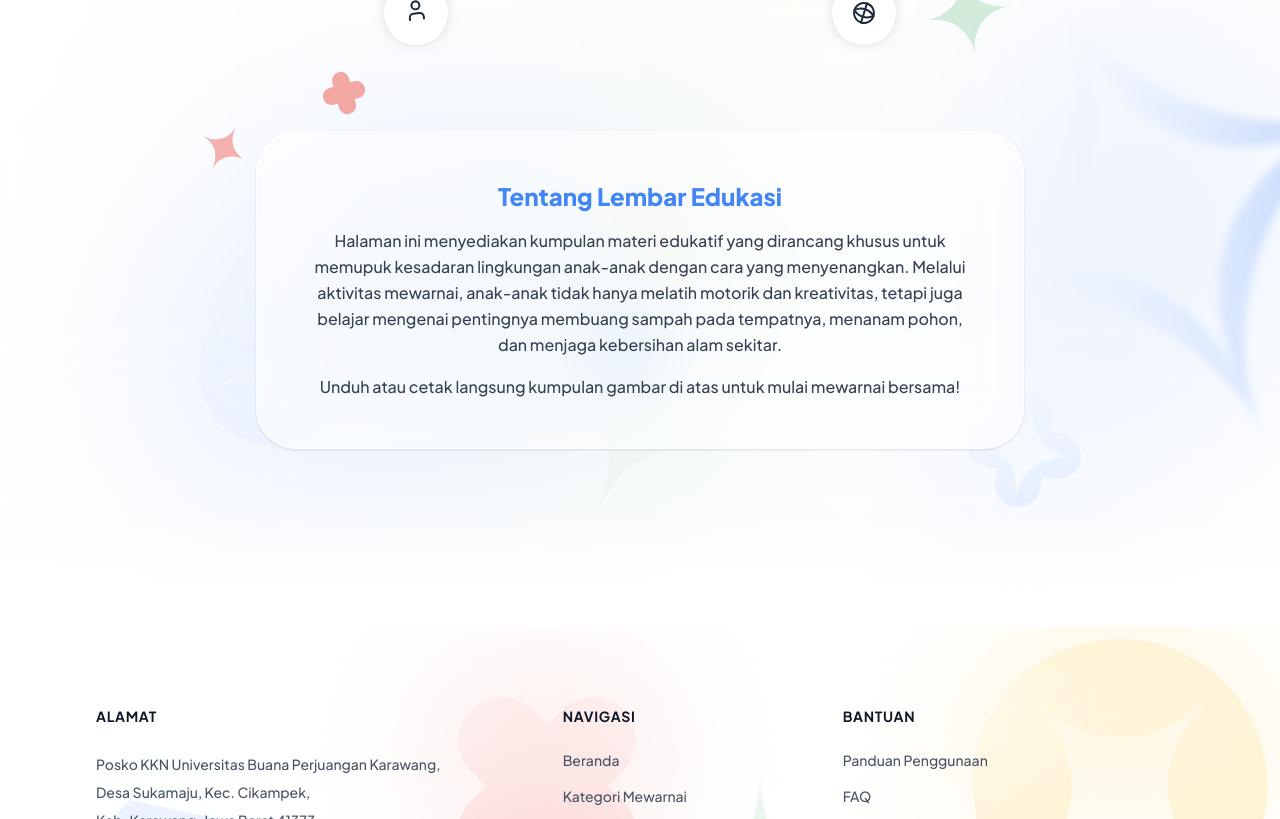
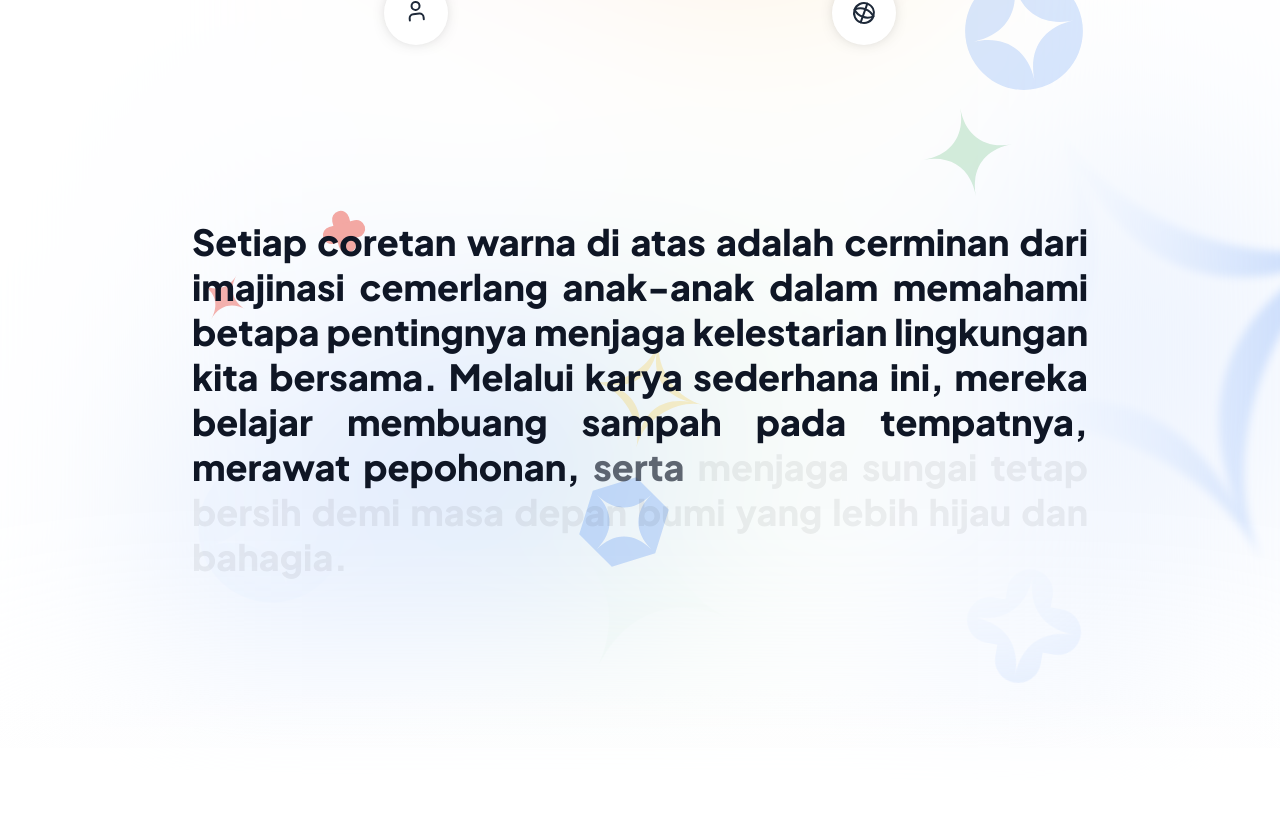
Before and after one commit to iqbalgsr46/Web-Proker-KKN-UBP-2026, a Next.js app: page /kumpulan-mewarnai in a window 1280 px wide. Shown: the part 1600-2419 px from the top of the page. Built offline with nearby package versions, Linux system fonts and the light colour scheme.

Commit message:
feat(mewarnai): replace static description with text-reveal scroll animation

```diff
--- a/src/app/kumpulan-mewarnai/page.tsx
+++ b/src/app/kumpulan-mewarnai/page.tsx
@@ -5,6 +5,7 @@ import Masonry from "@/components/ui/Masonry";
 import { AbstractBlob } from "@/components/ui/AbstractBlob";
 import { PillButton } from "@/components/ui/PillButton";
 import { AnimatedBeamDemo } from "@/components/ui/AnimatedBeamDemo";
+import { TextReveal } from "@/registry/magicui/text-reveal";
 
 export default function KumpulanMewarnaiPage() {
   const handlePrintPDF = () => {
@@ -196,15 +197,11 @@ export default function KumpulanMewarnaiPage() {
           <AnimatedBeamDemo />
         </div>
 
-        {/* Keterangan Halaman */}
-        <div className="w-full max-w-3xl mx-auto mb-20 print:hidden text-center relative z-10 bg-white/60 backdrop-blur-xl border border-white/80 p-8 md:p-12 rounded-[2.5rem] shadow-sm">
-          <h3 className="text-xl md:text-2xl font-black text-google-blue mb-4">Tentang Lembar Edukasi</h3>
-          <p className="text-gray-700 leading-relaxed font-medium">
-            Halaman ini menyediakan kumpulan materi edukatif yang dirancang khusus untuk memupuk kesadaran lingkungan anak-anak dengan cara yang menyenangkan. Melalui aktivitas mewarnai, anak-anak tidak hanya melatih motorik dan kreativitas, tetapi juga belajar mengenai pentingnya membuang sampah pada tempatnya, menanam pohon, dan menjaga kebersihan alam sekitar.
-          </p>
-          <p className="text-gray-700 leading-relaxed font-medium mt-4">
-            Unduh atau cetak langsung kumpulan gambar di atas untuk mulai mewarnai bersama!
-          </p>
+        {/* Keterangan Halaman Animasi Text Reveal */}
+        <div className="w-full print:hidden z-10 mt-12 mb-24 min-h-[50vh] flex items-center justify-center">
+          <TextReveal
+            text="Setiap coretan warna di atas adalah cerminan dari imajinasi cemerlang anak-anak dalam memahami betapa pentingnya menjaga kelestarian lingkungan kita bersama. Melalui karya sederhana ini, mereka belajar membuang sampah pada tempatnya, merawat pepohonan, serta menjaga sungai tetap bersih demi masa depan bumi yang lebih hijau dan bahagia."
+          />
         </div>
       </div>
     </main>
```
